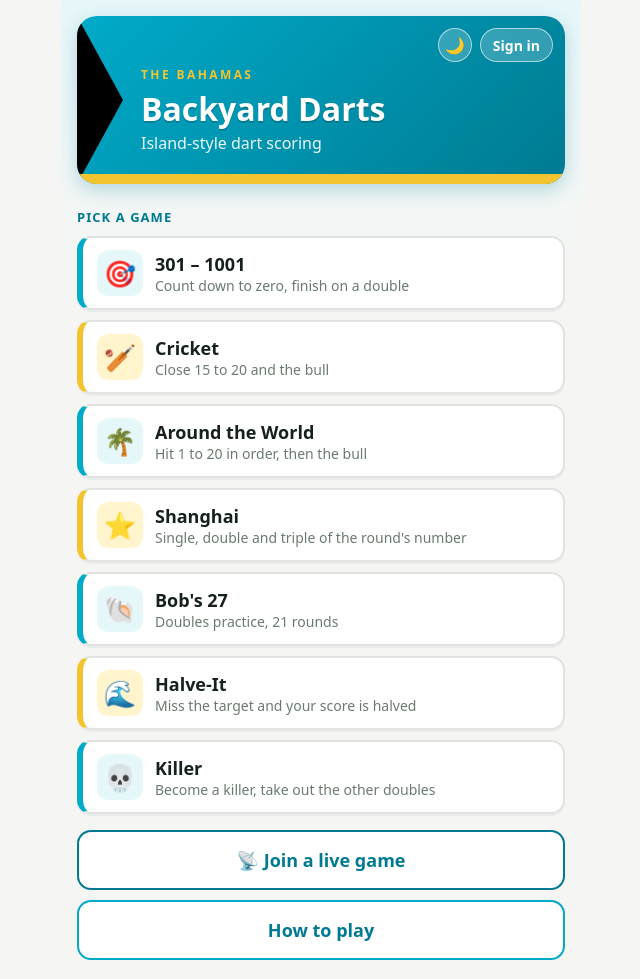
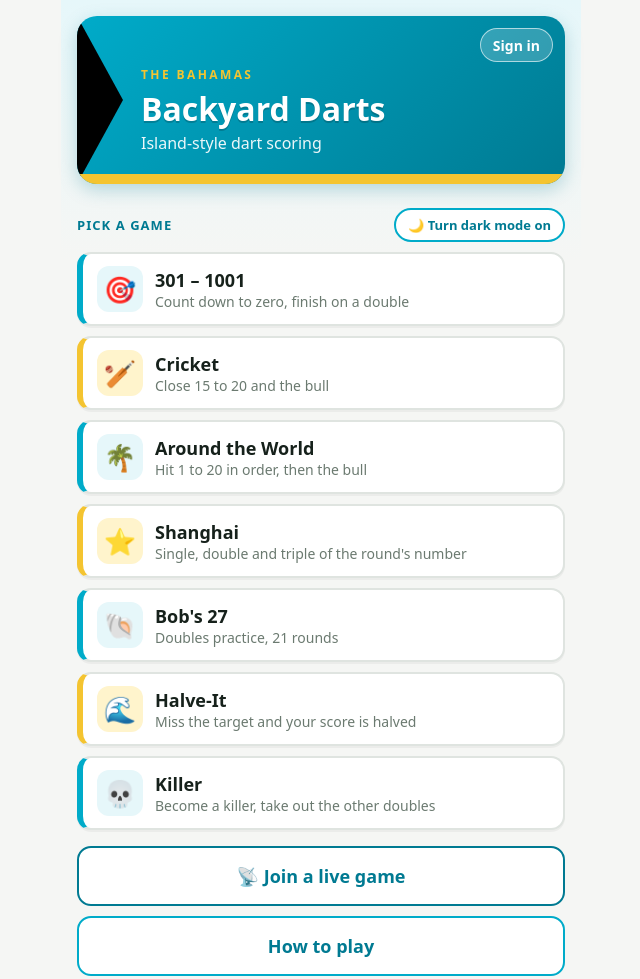
Before and after one commit to cameronfernander-boop/backyard-darts, a plain HTML site: page index.html in a window 1280 px wide. Shown: the whole page, without its empty margins (319-959 px from the left). Drawn offline with Linux system fonts and the light colour scheme.

Commit message:
Add files via upload

```diff
--- a/index.html
+++ b/index.html
@@ -69,7 +69,9 @@ header.bar .t{font-weight:700}
 .goldband{position:absolute;left:0;right:0;bottom:0;height:10px;background:var(--gold)}
 #howto{color:var(--aqua2);border-color:var(--aqua)}
 .heroBtns{position:absolute;top:12px;right:12px;z-index:2;display:flex;gap:8px;align-items:center;max-width:92%}
-.themeBtn{width:34px;height:34px;border-radius:50%;background:rgba(255,255,255,.2);border:1.5px solid rgba(255,255,255,.6);font-size:16px;flex:none;display:flex;align-items:center;justify-content:center;padding:0}
+.themePill{background:var(--card);border:2px solid var(--aqua);color:var(--aqua2);border-radius:999px;padding:6px 12px;font-size:13px;font-weight:700;white-space:nowrap}
+.pickRow{display:flex;align-items:center;justify-content:space-between;gap:8px;margin:18px 0 10px}
+.pickRow h2.pick{margin:0}
 .chip2{display:flex;align-items:center;gap:6px;min-height:34px;background:rgba(255,255,255,.2);border:1.5px solid rgba(255,255,255,.6);color:#fff;border-radius:999px;padding:3px 12px 3px 3px;font-weight:700;font-size:14px}
 .chip2 .cn{max-width:120px;overflow:hidden;text-overflow:ellipsis;white-space:nowrap;padding-left:9px}
 .chip2 .av+.cn{padding-left:0}
@@ -107,7 +109,7 @@ header.bar .t{font-weight:700}
 .lrow .rs{font-size:12px;color:var(--mute)}
 .lrow b{font-size:22px}
 .badge{background:var(--tint2);border:2px solid var(--gold);color:var(--onbadge);border-radius:12px;padding:8px 12px;text-align:center;font-weight:700;margin-top:10px}
-#home h2.pick{margin:18px 0 10px;color:var(--aqua2)}
+#home h2.pick{color:var(--aqua2)}
 details{background:var(--card);border:2px solid var(--line);border-radius:14px;padding:12px 14px;margin-bottom:8px}
 summary{font-weight:700;cursor:pointer}
 details p{color:var(--mute);margin:8px 0 0;line-height:1.5}
@@ -159,7 +161,7 @@ details p{color:var(--mute);margin:8px 0 0;line-height:1.5}
 <section id="home" class="screen on">
   <div class="hero">
     <svg class="flagtri" viewBox="0 0 100 100" preserveAspectRatio="none" aria-hidden="true"><polygon points="0,0 100,50 0,100" fill="#000"/></svg>
-    <div class="heroBtns"><button class="themeBtn" id="themeBtn" aria-label="Dark mode">🌙</button><button class="chip2" id="chip"></button></div>
+    <div class="heroBtns"><button class="chip2" id="chip"></button></div>
     <div class="heroTxt">
       <div class="eyebrow">THE BAHAMAS</div>
       <h1>Backyard Darts</h1>
@@ -167,7 +169,7 @@ details p{color:var(--mute);margin:8px 0 0;line-height:1.5}
     </div>
     <div class="goldband"></div>
   </div>
-  <h2 class="pick">Pick a game</h2>
+  <div class="pickRow"><h2 class="pick">Pick a game</h2><button class="themePill" id="themeBtn"></button></div>
   <div class="menu">
     <button class="gbtn" data-go="x01"><i>🎯</i><div><b>301 – 1001</b><span>Count down to zero, finish on a double</span></div></button>
     <button class="gbtn" data-go="cricket"><i>🏏</i><div><b>Cricket</b><span>Close 15 to 20 and the bull</span></div></button>
@@ -1546,7 +1548,7 @@ drawSetup();
 drawSound();
 function applyTheme(t){
   document.documentElement.setAttribute('data-theme',t);
-  $('themeBtn').textContent=t==='dark'?'☀️':'🌙';
+  $('themeBtn').textContent=t==='dark'?'☀️ Turn dark mode off':'🌙 Turn dark mode on';
   const m=document.querySelector('meta[name=theme-color]');
   if(m)m.setAttribute('content',t==='dark'?'#0e1a1e':'#00abc9');
 }
```
